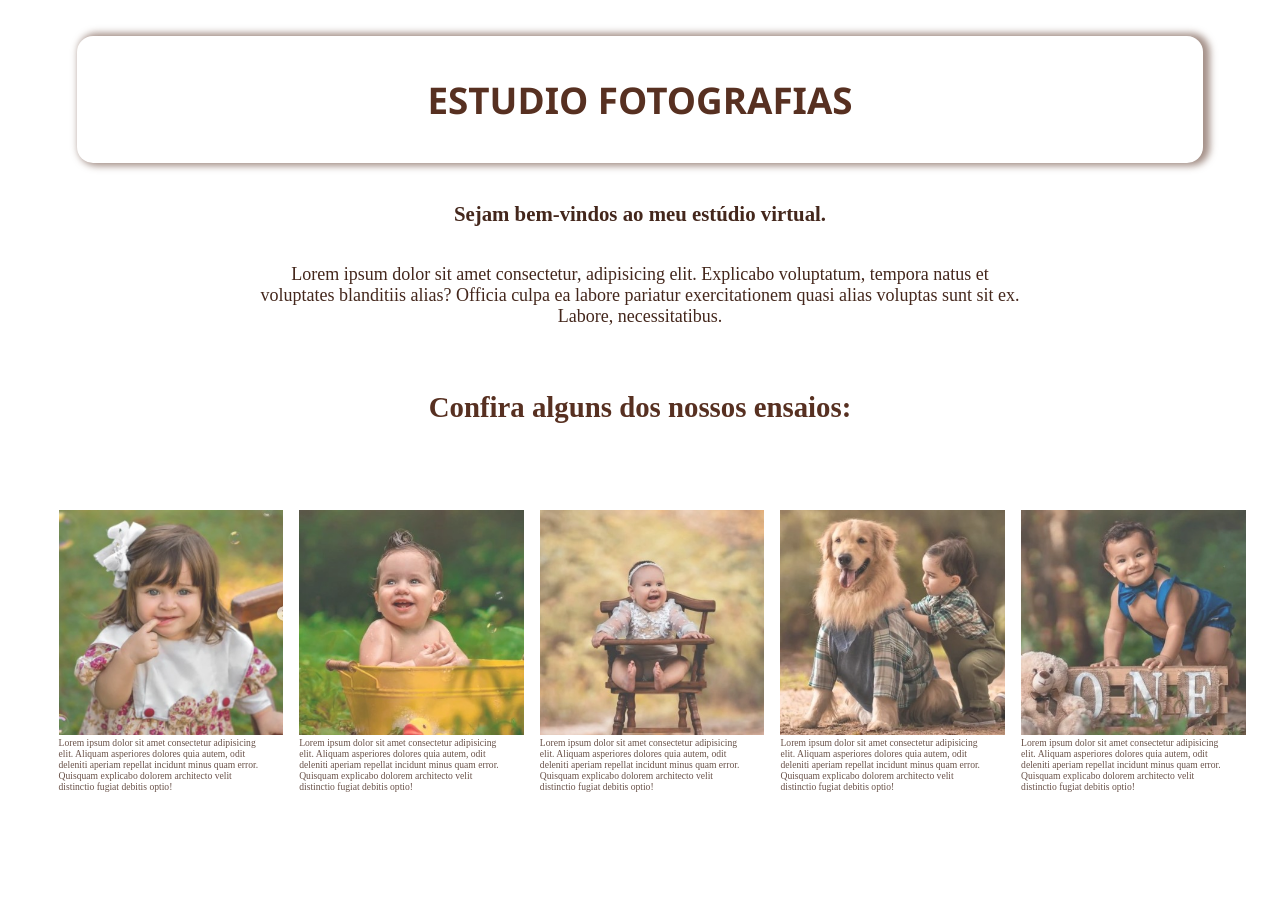
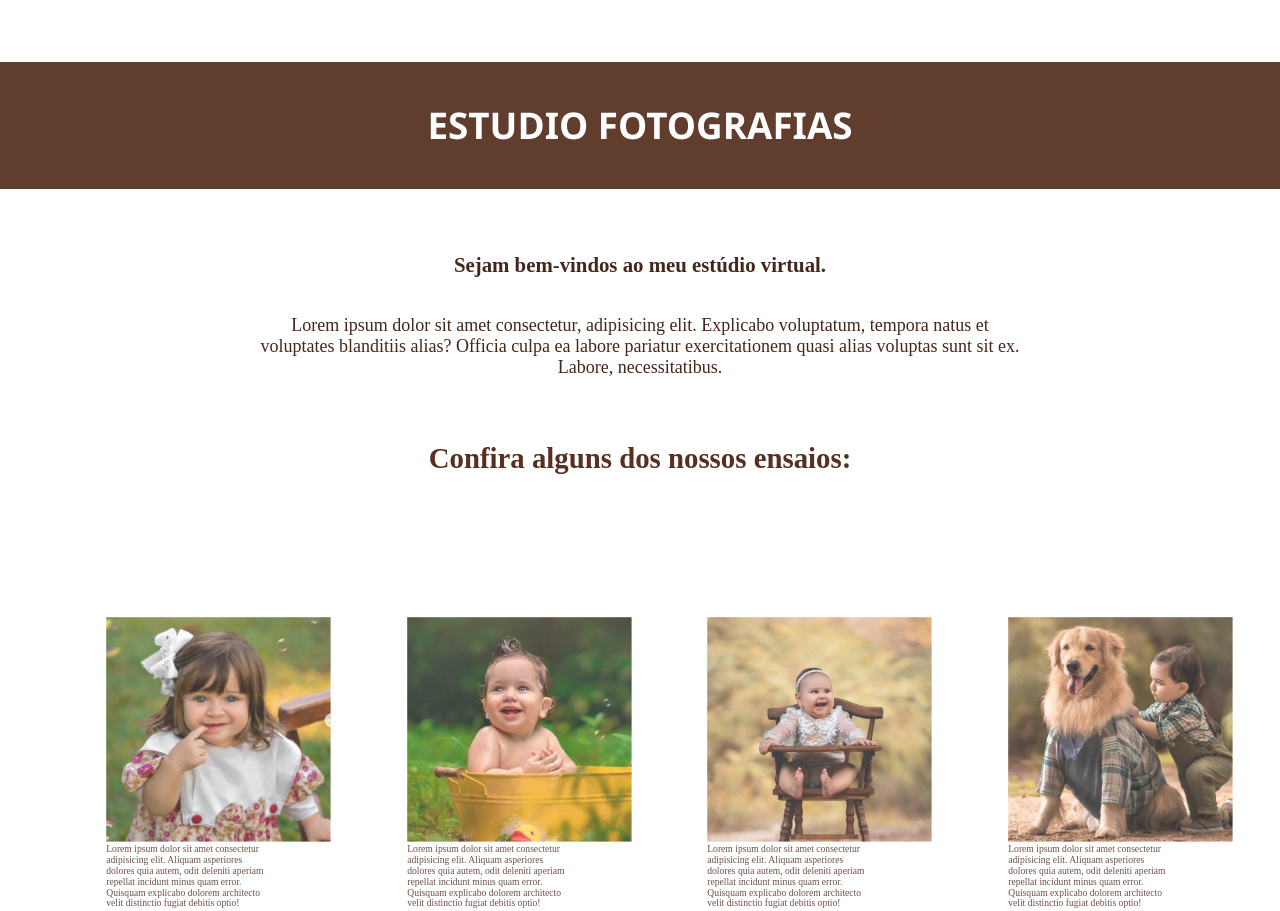
Before and after one commit to daniloteofilo/ProjetoFotografia, a plain HTML site: page index.html in a window 1280 px wide. Shown: the part 602-1513 px from the top of the page. Before the commit the page ends 1399 px from the top, so only its background shows below. Drawn offline with Linux system fonts and the light colour scheme.

Commit message:
atualizando código

```diff
--- a/styles.css
+++ b/styles.css
@@ -70,11 +70,12 @@ header {
 h1 {
     font-family:'Segoe UI';
     font-size: 2.3rem;
-    color: #573021;
-    margin: 3% 6%;
+    color: white;
+    margin: 5% 0%;
     padding: 3%;
-    box-shadow: 4px 0px 7px 3px #57302188 ;
-    border-radius: 1rem;
+
+    background-color: #573021ef;
+    width: 100%;
 }
 
 h3 {
@@ -118,21 +119,21 @@ p {
 }
 
 .imagem {
-    width: 374px;
-    height: 374px;
+    width: 300px;
+    height: 300px;
     margin: 3% 0;;
     padding: 1%;
-    zoom: 60%;
+    transform: scale(0.6);
     transition: 1.5s;
     opacity: 0.8;
+    border-radius: 3rem;
 }
 
 .imagem:hover {
     transition: 1s;
-    margin: 1% 0;
     border-radius: 1rem;
-    zoom: 80%;
     opacity: 1;
+    transform: scale(0.8)
 }
 
 span {
```
